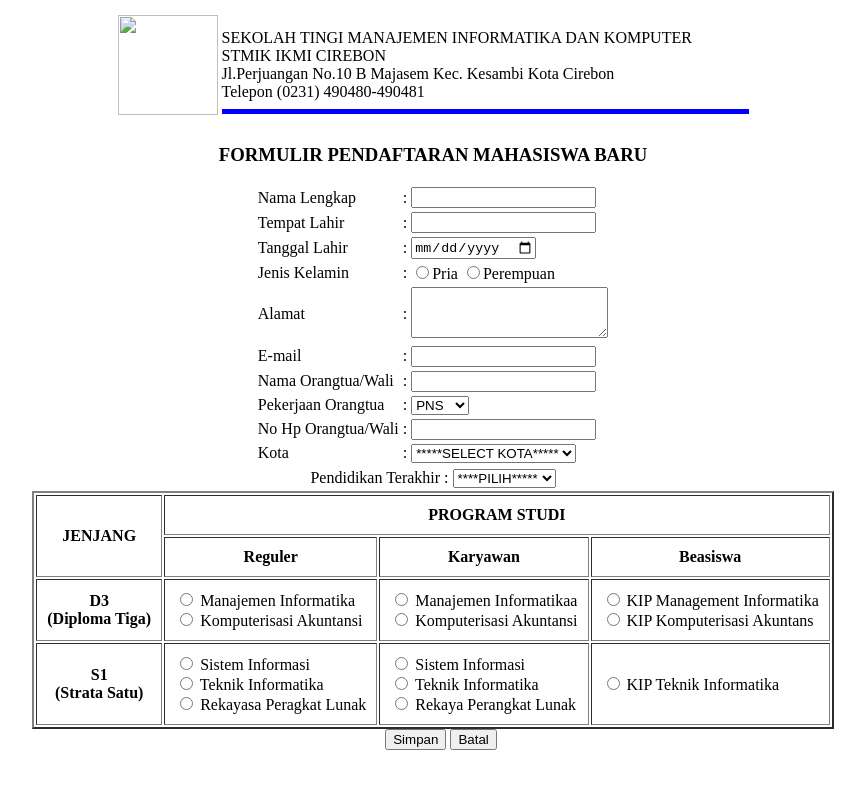
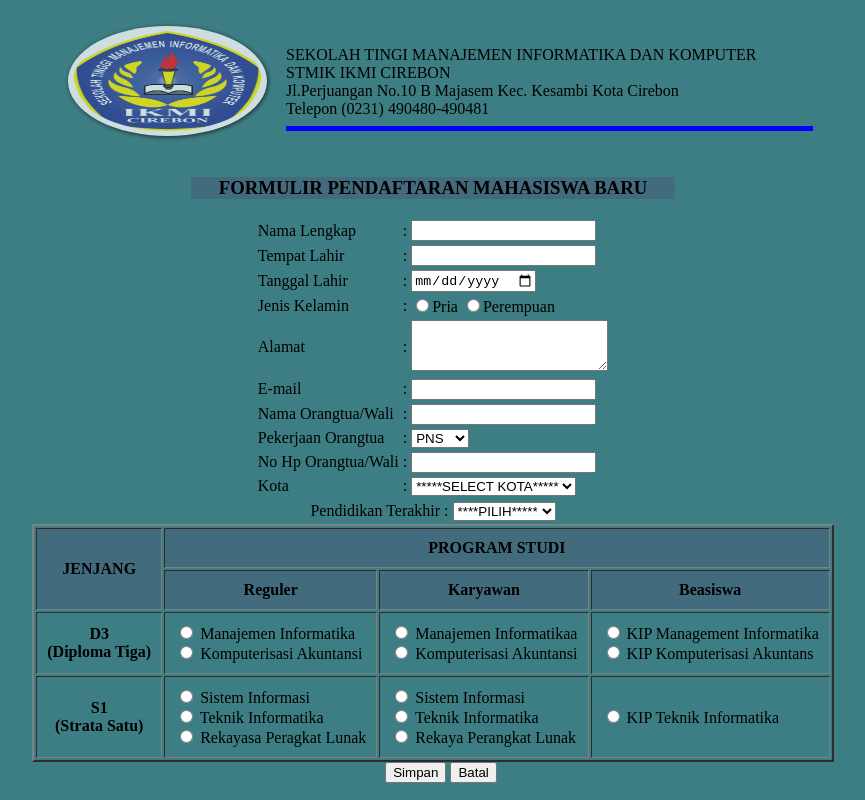
Before and after one commit to egisusanto/p04css-basic.github.io, a plain HTML site: page index.html in a window 1280 px wide. Shown: the whole page, without its empty margins (207-1072 px from the left). Drawn offline with Linux system fonts and the light colour scheme.

Commit message:
first commit

```diff
--- /dev/null
+++ b/css/style.css
@@ -0,0 +1,31 @@
+body {
+  background-color:rgb(60, 126, 131);
+}
+
+img{
+		width: 5cm;
+		border-radius: 50%;
+		box-shadow: 1px 1px 4px rgb(17, 17, 17);
+		padding: 5px;
+		background: white;
+		margin: 15px;
+		transition: 0.2s;
+		opacity: 75%;
+}
+
+img:hover{
+		transform: scale(1.2);
+		opacity: 100%;
+		box-shadow: 1px 1px 6px red;
+}
+
+h3{
+		background-color:#426c7e;
+		color:black;
+		margin-right: 390px;
+		margin-left: 390px;
+}
+
+thead{
+		background-color:#426c7e;
+}
--- a/index.html
+++ b/index.html
@@ -1,7 +1,7 @@
 <!DOCTYPE html>
 <html>
 <head>
-	<link rel="stylesheet" type="text/css" href="style_egi.css">
+	<link rel="stylesheet" type="text/css" href="css/style.css">
 	<meta charset="utf-8">
 	<meta name="viewport" content="width=device-width, initial-scale=1">
 	<title>FORMULIR PENDAFTARAN MAHASISWA BARU</title>
@@ -11,7 +11,7 @@
 	<form>
 		<table>
 			<tr>
-				<td><img src="ikmi.png" height="100" width="100"></td>
+				<td><img src="img/ikmi.jpg" height="100" width="100"></td>
 				<td>
 					<br>SEKOLAH TINGI MANAJEMEN INFORMATIKA DAN KOMPUTER
 					<br>STMIK IKMI CIREBON
```
Also changed, not shown: css.css (deleted, +0 -7 lines), style_egi.css.css (deleted, +0 -7 lines), img/ikmi.jpg (renamed from ikmi.png.jpg).
